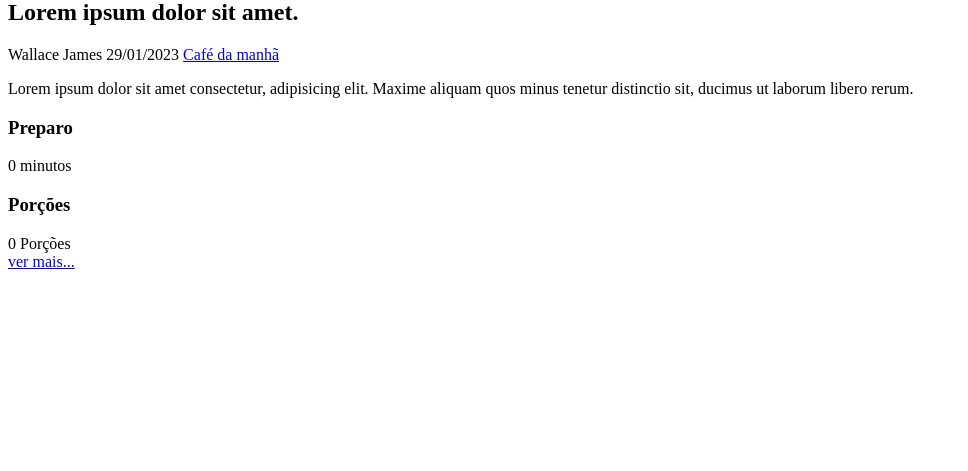
After one commit to Wjamess/projeto_udemy1, a Django app: template recipes/templates/recipes/partials/recipe.html in a window 1280 px wide. The commit adds this page. Shown: the part 329-800 px from the top of the page, without its empty margins (0-968 px from the left). Run offline with Django 4.2, Linux system fonts and the light colour scheme; the template is opened without the code that fills it, so the values that code supplies are empty.

Commit message:
Card e footer

```diff
--- /dev/null
+++ b/recipes/templates/recipes/partials/recipe.html
@@ -0,0 +1,49 @@
+<div class="recipe-list-item">
+    <div class="recipe recipe cover">
+        <img src="https://conteudo.imguol.com.br/c/entretenimento/a0/2021/11/06/lanche-hamburguer-x-salada-1636227034415_v2_4x3.jpg" alt="Temporário">
+    </div>
+    <div class="recipe-title-container">
+        <h2 class="recipe-title">Lorem ipsum dolor sit amet.</h2>
+    </div>
+    <div class="recipe-author">
+        <span class="recipe-author-item">
+            <i class="fas fa-user"></i>
+            Wallace James
+        </span>
+        <span class="recipe-author-item">
+            <i class="fas fa-calendar-alt"></i>
+            29/01/2023
+        </span>
+        <span class="recipe-author-item">
+            <a href="/recipes/category/cafe-da-manha/">
+                <i class="" fas fa-layer-group></i>
+                <span>Café da manhã</span>
+            </a>
+        </span>
+    </div>
+    <div class="recipe-content">
+        <p>Lorem ipsum dolor sit amet consectetur, adipisicing elit. Maxime aliquam quos minus tenetur
+            distinctio sit, ducimus ut laborum libero rerum.</p>
+    </div>
+
+    <div class="recipe-meta-container">
+        <div class="recipe-meta recipe-preparation">
+            <h3 class="recipe-meta-title"><i class="fas fa-stopwatch"></i> Preparo</h3>
+            <div class="recipe-meta-text">
+                0 minutos
+            </div>
+        </div>
+        <div class="recipe-meta recipe-servings">
+            <h3 class="recipe-meta-title"><i class="fas fa-pizza-slice"></i>Porções</h3>
+            <div class="recipe-meta-text">
+                0 Porções
+            </div>
+        </div>
+    </div>
+    <footer class="recipe-footer">
+        <a class="recipe-read-more button button-dark button-full-width" href="/recipes/3/">
+            <i class="fas fa-eye"></i>
+            <span>ver mais...</span>
+        </a>
+    </footer>
+</div>
```
Also changed, not shown: recipes/templates/recipes/pages/home.html (+3 -28 lines), recipes/templates/recipes/partials/footer.html (added, +8 -0 lines), recipes/templates/recipes/partials/head.html (+50 -0 lines).
